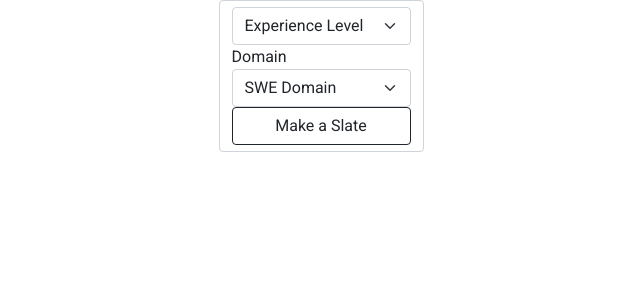
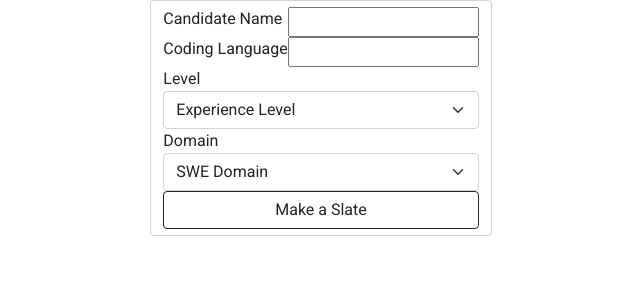
Before and after one commit to googledaniel/interview-slate-creator, a React app: page / in a window 1280 px wide. Shown: the top 300 px of the page, without its empty margins (319-959 px from the left). Built offline with nearby package versions, Linux system fonts and the light colour scheme.

Commit message:
more styling and model bug fixes pre route work

```diff
--- a/models/questionModel.js
+++ b/models/questionModel.js
@@ -0,0 +1,21 @@
+const Question = {
+	coding3: [
+		`Here's an L3 question A`,
+		`Here's an L3 question B`,
+		`Here's an L3 question C`,
+		`Here's an L3 question D`
+	],
+	FETech3: [
+		'FE Tech Q A',
+		'FE Tech Q B',
+		'FE Tech Q C',
+		'FE Tech Q D',
+		'FE Tech Q E'
+	],
+	culture3: [
+		`This is a culture add question A`,
+		`This is a culture add question B`
+	]
+};
+
+module.exports = Question;
--- a/public/index.html
+++ b/public/index.html
@@ -14,6 +14,6 @@
 
 
   <script src="https://cdn.jsdelivr.net/npm/bootstrap@5.0.0-beta2/dist/js/bootstrap.bundle.min.js" integrity="sha384-b5kHyXgcpbZJO/tY9Ul7kGkf1S0CWuKcCD38l8YkeH8z8QjE0GmW1gYU5S9FOnJ0" crossorigin="anonymous"></script>
-<script type="text/javascript" src="js/dist/vendors~App.95b011cc350ee021fd41.js?b8f93c77837868901f1d"></script><script type="text/javascript" src="js/dist/App.d927fb41a56ec82da8e9.js?b8f93c77837868901f1d"></script><script type="text/javascript" src="js/dist/main.9c581f7864b02165cf18.js?b8f93c77837868901f1d"></script></body>
+<script type="text/javascript" src="js/dist/vendors~App.95b011cc350ee021fd41.js?1478ae86c0e0e3e8a156"></script><script type="text/javascript" src="js/dist/App.2c81a5eb1e6b78f73935.js?1478ae86c0e0e3e8a156"></script><script type="text/javascript" src="js/dist/main.9c581f7864b02165cf18.js?1478ae86c0e0e3e8a156"></script></body>
 
 </html>
--- a/src/components/App.js
+++ b/src/components/App.js
@@ -8,8 +8,12 @@ import Form from './Form';
 export default function App(props) {
 	const [rubric, setRubric] = useState({});
 	const [slate, setSlate] = useState(['Your questions will be added.']);
+	const refCandidateName = useRef();
+	const refCodingLanguage = useRef();
 	const refLevel = useRef();
 	const refDomain = useRef();
+	const [candidateName, setCandidateName] = useState('');
+	const [codingLanguage, setCodingLanguage] = useState('');
 	const [level, setLevel] = useState();
 	const [domain, setDomain] = useState('');
 
@@ -28,6 +32,8 @@ export default function App(props) {
 		e.preventDefault();
 		e.persist();
 
+		setCandidateName(refCandidateName.current.value);
+		setCodingLanguage(refCodingLanguage.current.value);
 		setLevel(refLevel.current.value);
 		setDomain(refDomain.current.value);
 	};
@@ -36,6 +42,17 @@ export default function App(props) {
 		// <OurContext.Provider value={slate}>
 		<div className="Page-wrapper">
 			<form className="form-control" onSubmit={handleSubmit}>
+				<label>
+					Candidate Name
+					<input type="text" ref={refCandidateName} />
+				</label>
+
+				<label>
+					Coding Language
+					<input type="text" ref={refCodingLanguage} />
+				</label>
+
+				<label>Level</label>
 				<select
 					className="form-select"
 					aria-label="Default select example"
@@ -47,7 +64,7 @@ export default function App(props) {
 					<option value="5">Level 5 (Sr SWE)</option>
 				</select>
 
-				<p>Domain</p>
+				<label>Domain</label>
 
 				<select
 					className="form-select"
@@ -66,7 +83,14 @@ export default function App(props) {
 					value={'Make a Slate'}
 				/>
 			</form>
-			{domain && <SlateCreator level={level} domain={domain} />}
+			{domain && (
+				<SlateCreator
+					candidateName={candidateName}
+					codingLanguage={codingLanguage}
+					level={level}
+					domain={domain}
+				/>
+			)}
 		</div>
 		// </OurContext.Provider>
 	);
--- a/src/components/SlateCreator.js
+++ b/src/components/SlateCreator.js
@@ -1,51 +1,26 @@
 /*
-I made my vanilla JS work here. I need to create an API to fetch questions from
-Mongo after a form submit on the index page. Then I need to save a unique interview
-slate and render the slate component with a unique endpoint.
-
-I'm confused about the API. I don't think I need a schema just to fetch my
-mongo question database. I definitely need to make a model and schema to save
-the slate returned.
-
-I have to create routes for my models.
-
-What I'm stuck on: creating my routes and models
+I have to use hard coded questions in models for now. I need to refactor
+the newSlate function so it creates a query for the object in mongo
+and then fetch the data and set that data as a state in a useEffect.
 */
 
 import React, { useState } from 'react';
 import rubricModel from '../../models/rubricModel';
+import questionModel from '../../models/questionModel';
 
-const Question = {
-	coding3: [
-		`Here's an L3 question A`,
-		`Here's an L3 question B`,
-		`Here's an L3 question C`,
-		`Here's an L3 question D`
-	],
-	FETech3: [
-		'FE Tech Q A',
-		'FE Tech Q B',
-		'FE Tech Q C',
-		'FE Tech Q D',
-		'FE Tech Q E'
-	],
-	culture3: [
-		`This is a culture add question A`,
-		`This is a culture add question B`
-	]
-};
+const question = questionModel;
 
 export default function SlateCreator(props) {
 	const slateMap = rubricModel[props.level][props.domain];
-	// console.log('slatemap is:' + slateMap);
 
 	let num = 0;
 	const usedQuestion = [];
 
+	//instead of a return I could  setstate
 	const newSlate = slateMap.map(item => {
 		//This is a recursive callback to make sure each question is unique for this slate:
 		const getNum = () => {
-			num = Math.floor(Math.random() * Question[item].length);
+			num = Math.floor(Math.random() * question[item].length);
 			const uniqueItem = item + num;
 			if (usedQuestion.indexOf(uniqueItem) >= 0) {
 				console.log(`caught duplicate ${item + num}`);
@@ -57,12 +32,17 @@ export default function SlateCreator(props) {
 
 		getNum();
 
-		return Question[item][num];
+		return question[item][num];
 	});
 
 	console.log(`this is the new slate: ${newSlate}`);
 
 	return (
+		<div>
+			<h2>Candidate: {props.candidateName}</h2>
+			<h2>Coding Language: {props.codingLanguage}</h2>
+			<h2>Level: {props.level}</h2>
+			<h2>Domain: {props.domain}</h2>
 			<ul>
 				{newSlate.map((item, index) => {
 					return (
@@ -77,6 +57,7 @@ export default function SlateCreator(props) {
 					);
 				})}
 			</ul>
+		</div>
 	);
 }
 
```
Also changed, not shown: 1 other file (tests, documents, lock files or other folders). Lines whose indentation alone changed are shown as unchanged.
